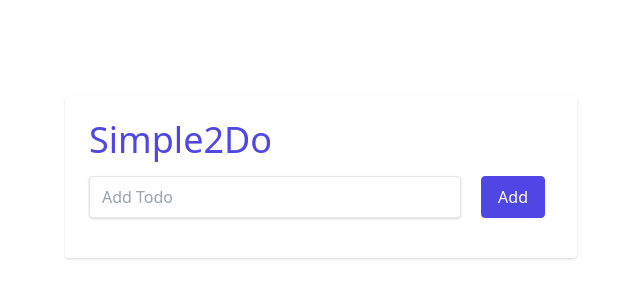
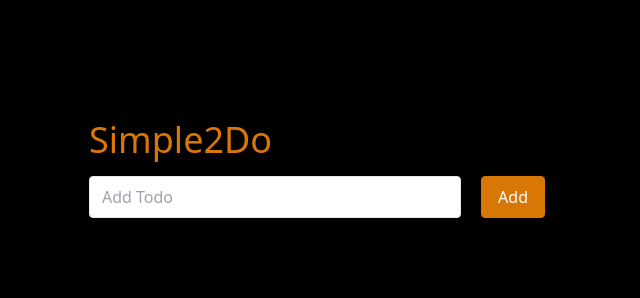
Before and after one commit to Makktu/simple-todo, a plain HTML site: page index.html in a window 1280 px wide. Shown: the whole page, without its empty margins (319-959 px from the left). Drawn offline with nearby package versions, Linux system fonts and the light colour scheme.

Commit message:
colour scheme changed

```diff
--- a/index.html
+++ b/index.html
@@ -19,16 +19,16 @@
         <meta name="viewport" content="width=device-width, initial-scale=1.0" />
         <title>Simple2Do</title>
     </head>
-    <body>
+    <body class="min-h-screen bg-black">
         <div
             class="h-100 w-full flex items-center justify-center bg-teal-lightest font-sans mt-20"
         >
             <div
-                class="bg-white rounded shadow p-6 m-4 w-full lg:w-3/4 lg:max-w-lg"
+                class="bg-cyan rounded shadow p-6 m-4 w-full lg:w-3/4 lg:max-w-lg"
             >
                 <div class="mb-4">
                     <h1
-                        class="text-3xl md:text-4xl text-indigo-600 font-medium mb-2"
+                        class="text-3xl md:text-4xl text-yellow-600 font-medium mb-2"
                     >
                         Simple2Do
                     </h1>
@@ -41,7 +41,7 @@
                         />
                         <input type="hidden" id="saveIndex" />
                         <button
-                            class="p-2 lg:px-4 md:mx-2 text-center border border-solid border-indigo-600 rounded text-white bg-indigo-600 transition-colors duration-300 mt-1 md:mt-0 md:ml-1"
+                            class="p-2 lg:px-4 md:mx-2 text-center border border-solid border-yellow-600 rounded text-white bg-yellow-600 transition-colors duration-300 mt-1 md:mt-0 md:ml-1"
                             id="add-task-btn"
                         >
                             Add
--- a/script.js
+++ b/script.js
@@ -32,7 +32,7 @@ function displayTodo() {
     let htmlCode = "";
     todoArray.forEach((list, ind) => {
         htmlCode += `<div class='flex mb-4 items-center'>
-    <p class='w-full text-grey-darkest'>${list}</p>
+    <p class='w-full text-white'>${list}</p>
     <button onclick='edit(${ind})' class='flex-no-shrink p-2 ml-4 mr-2 border-2 rounded text-white text-grey bg-green-600'>Edit</button>
     <button onclick='deleteTodo(${ind})' class='flex-no-shrink p-2 ml-2 border-2 rounded text-white bg-red-500'>Delete</button>
    </div>`;
```
